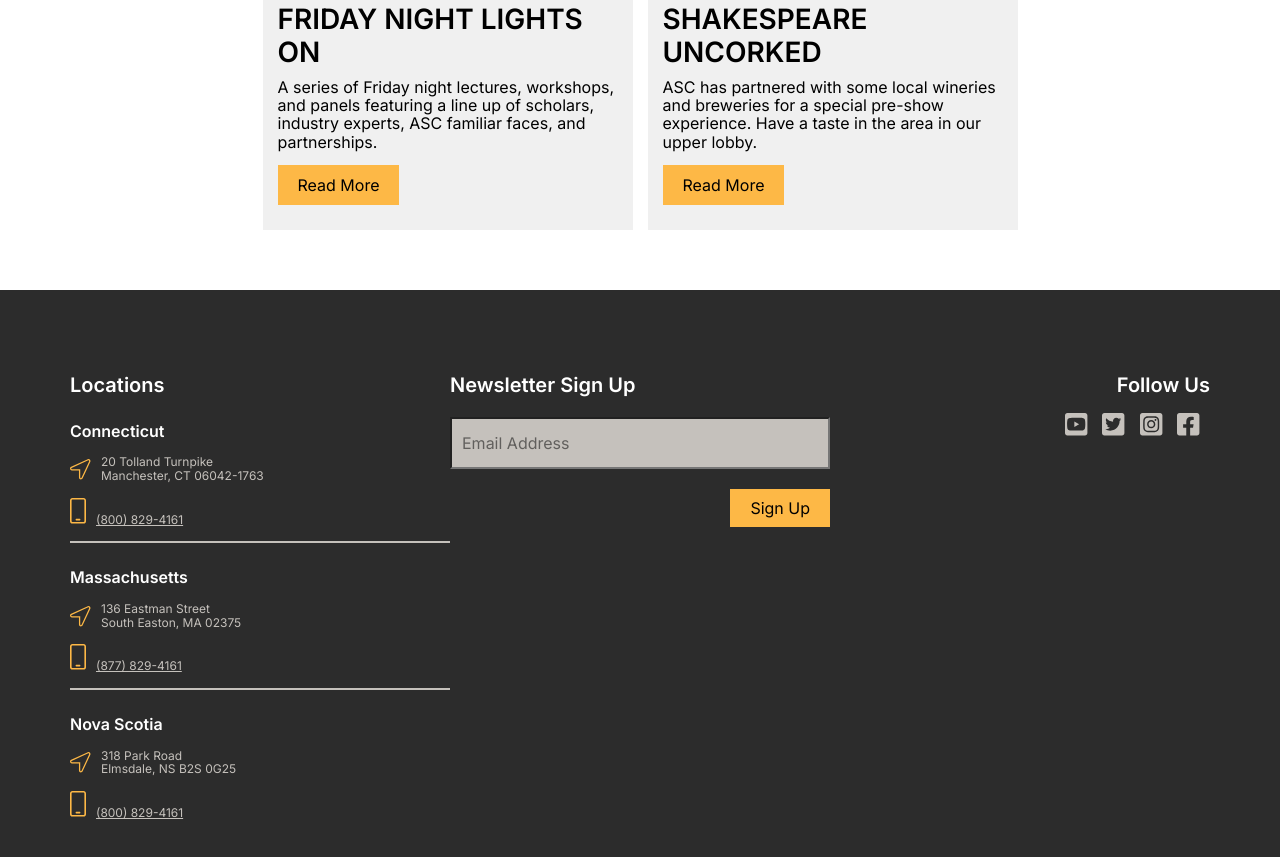
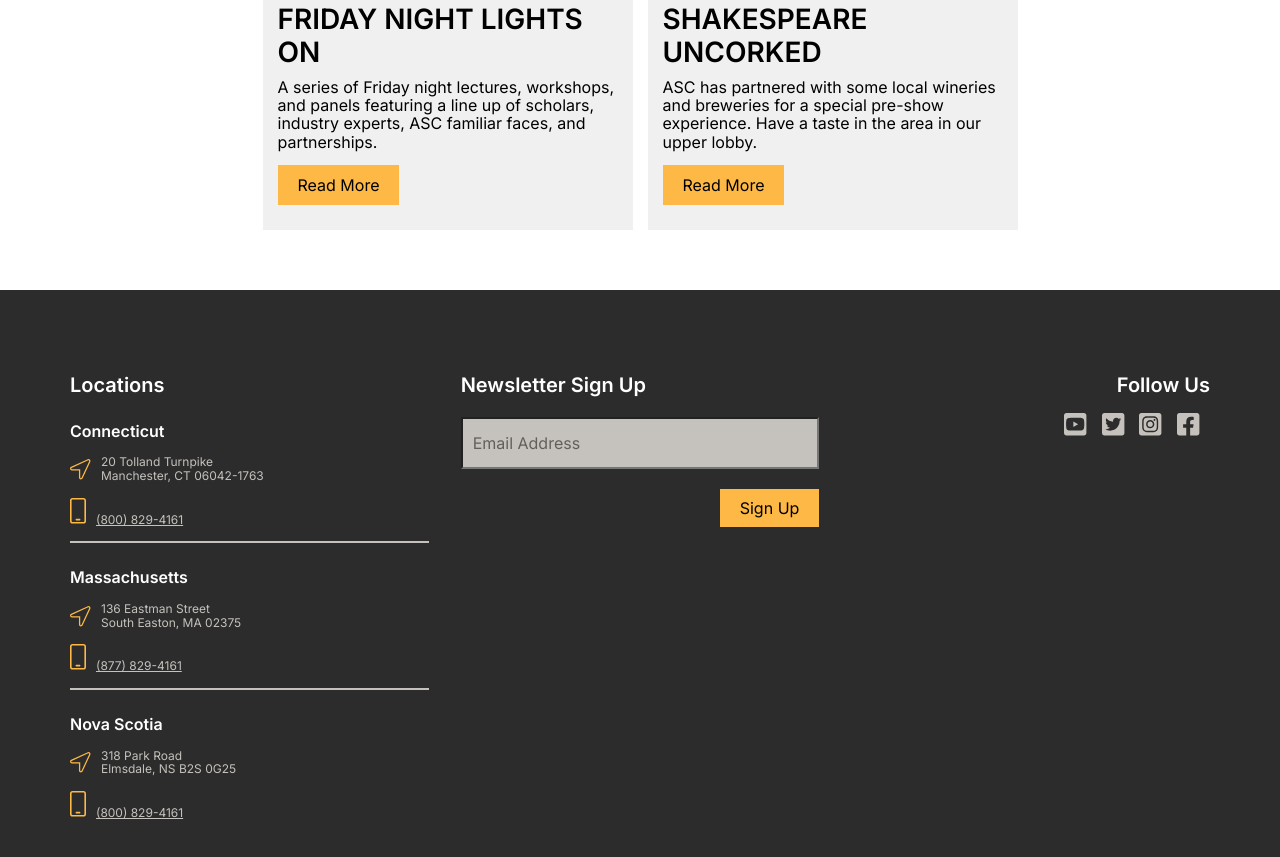
Before and after one commit to eguillot78/EstelleGuillot-Web-3-Midterm, a plain HTML site: page deploy/index.html in a window 1280 px wide. Shown: the part 3083-3940 px from the top of the page. Drawn offline with nearby package versions, Linux system fonts and the light colour scheme.

Commit message:
--IN CLASS CHANGES I TURNED MY HOMEWORK IN ON TIME--

```diff
--- a/dev/scss/layout/_footer.scss
+++ b/dev/scss/layout/_footer.scss
@@ -11,6 +11,7 @@ footer{
     .content{
 
         @include md{
+            gap:32px;
             display:grid;
             grid-template-columns: 50% auto;
             grid-template-areas:
--- a/dev/scss/sections/_hero.scss
+++ b/dev/scss/sections/_hero.scss
@@ -34,10 +34,18 @@
 
             .content{
                 display:grid;
-                grid-template-columns: 1fr 1fr;
+                grid-template-columns: 90% 10%;
                 grid-template-areas:
                 "div link"
                 ;
+
+                @include md{
+                    display:grid;
+                    grid-template-columns: 1fr 1fr;
+                    grid-template-areas:
+                    "div link"
+                    ;
+                }
 
                 .information{
                     grid-area: div;
```
Also changed, not shown: deploy/css/styles.css.
